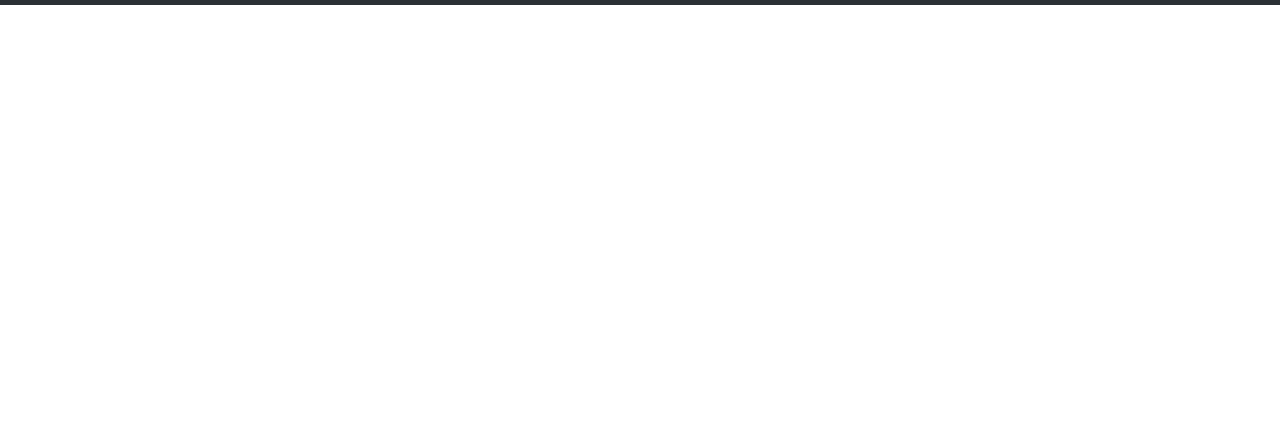
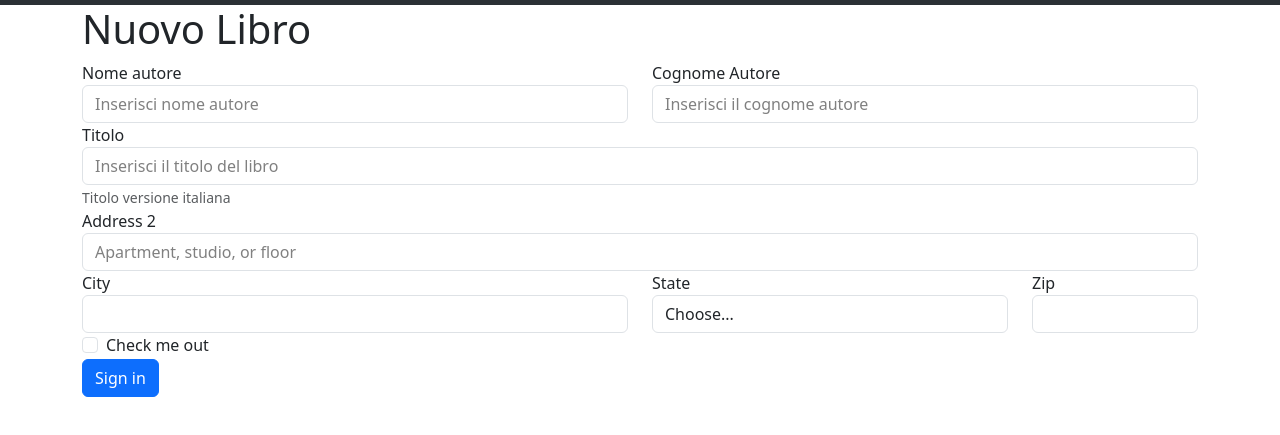
Before and after one commit to gabriele-chiocca/html-css-bootstrap-dashboard, a plain HTML site: page nuovolibro.html in a window 1280 px wide. Shown: the part 69-504 px from the top of the page. Drawn offline with nearby package versions, Linux system fonts and the light colour scheme.

Commit message:
Structure form input

```diff
--- a/nuovolibro.html
+++ b/nuovolibro.html
@@ -50,6 +50,72 @@
       </div>
 
 
+
+      <!-- Titolo -->
+      <div class="container">
+
+        <div class="row">
+
+         <div class="col">
+          <h1> Nuovo Libro</h1>
+         </div>
+        </div>
+       </div>
+
+
+       <!-- Form -->
+
+
+       <form>
+        <div class="container">
+         <div class="row">
+           <div class="form-group col-sm-6">
+             <label for="nome">Nome autore</label>
+             <input type="text" class="form-control" id="nome" placeholder="Inserisci nome autore">
+           </div>
+           <div class="form-group col-sm-6">
+             <label for="cognome">Cognome Autore</label>
+             <input type="text" class="form-control" id="cognome" placeholder="Inserisci il cognome autore">
+           </div>
+         </div>
+         <div class="form-group">
+           <label for="inputTitolo">Titolo</label>
+           <input type="text" class="form-control" id="inputTitolo" placeholder="Inserisci il titolo del libro">
+           <small id="TitoloHelp" class="form-text text-muted">Titolo versione italiana</small>
+         </div>
+         <div class="form-group">
+           <label for="inputAddress2">Address 2</label>
+           <input type="text" class="form-control" id="inputAddress2" placeholder="Apartment, studio, or floor">
+         </div>
+         <div class="row">
+           <div class="form-group col-md-6">
+             <label for="inputCity">City</label>
+             <input type="text" class="form-control" id="inputCity">
+           </div>
+           <div class="form-group col-md-4">
+             <label for="inputState">State</label>
+             <select id="inputState" class="form-control">
+               <option selected>Choose...</option>
+               <option>...</option>
+             </select>
+           </div>
+           <div class="form-group col-md-2">
+             <label for="inputZip">Zip</label>
+             <input type="text" class="form-control" id="inputZip">
+           </div>
+         </div>
+         <div class="form-group">
+           <div class="form-check">
+             <input class="form-check-input" type="checkbox" id="gridCheck">
+             <label class="form-check-label" for="gridCheck">
+               Check me out
+             </label>
+           </div>
+         </div>
+         <button type="submit" class="btn btn-primary">Sign in</button>
+         </div>
+       </form>
+
  <script src="https://cdn.jsdelivr.net/npm/bootstrap@5.3.8/dist/js/bootstrap.bundle.min.js" integrity="sha384-FKyoEForCGlyvwx9Hj09JcYn3nv7wiPVlz7YYwJrWVcXK/BmnVDxM+D2scQbITxI" crossorigin="anonymous"></script>
 </body>
 </html>
```
